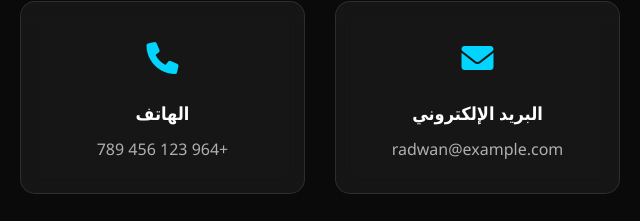
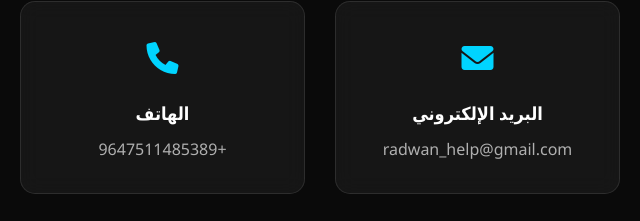
Before and after one commit to radwaiq/radwan2, a plain HTML site: page index.html in a window 1280 px wide. Shown: the part 3925-4146 px from the top of the page, 320-960 px from the left. Drawn offline with nearby package versions, Linux system fonts and the light colour scheme; animation ran at ten frames a second.

Commit message:
Update index.html

```diff
--- a/index.html
+++ b/index.html
@@ -1395,7 +1395,7 @@ body.light-mode .timeline-card.present {
                             <i class="fas fa-envelope"></i>
                         </div>
                         <h4 class="contact-title">البريد الإلكتروني</h4>
-                        <p class="contact-text">radwan@example.com</p>
+                        <p class="contact-text">radwan_help@gmail.com</p>
                     </div>
 
                     <div class="contact-item">
@@ -1403,7 +1403,7 @@ body.light-mode .timeline-card.present {
                             <i class="fas fa-phone"></i>
                         </div>
                         <h4 class="contact-title">الهاتف</h4>
-                        <p class="contact-text">+964 123 456 789</p>
+                        <p class="contact-text">+9647511485389</p>
                     </div>
 
                     <div class="contact-item">
@@ -1411,7 +1411,7 @@ body.light-mode .timeline-card.present {
                             <i class="fas fa-map-marker-alt"></i>
                         </div>
                         <h4 class="contact-title">الموقع</h4>
-                        <p class="contact-text">العراق، بغداد</p>
+                        <p class="contact-text">العراق،بغداد</p>
                     </div>
                 </div>
 
```
